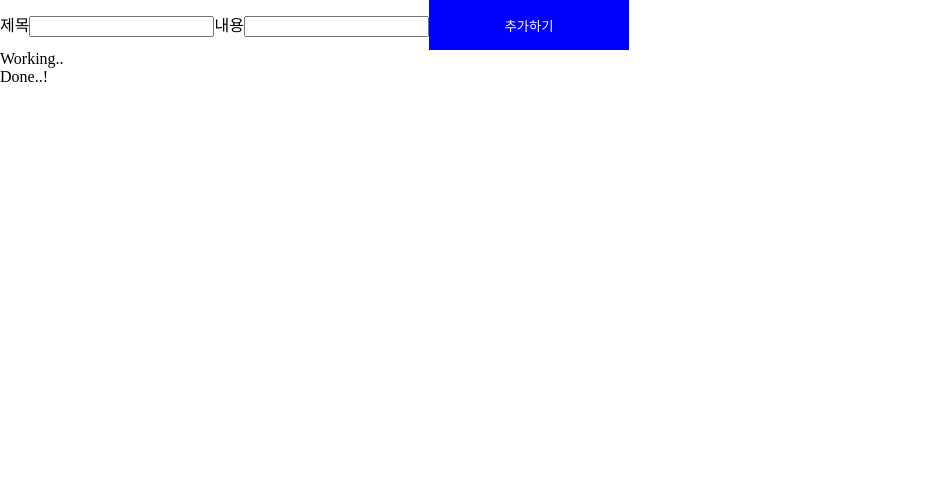
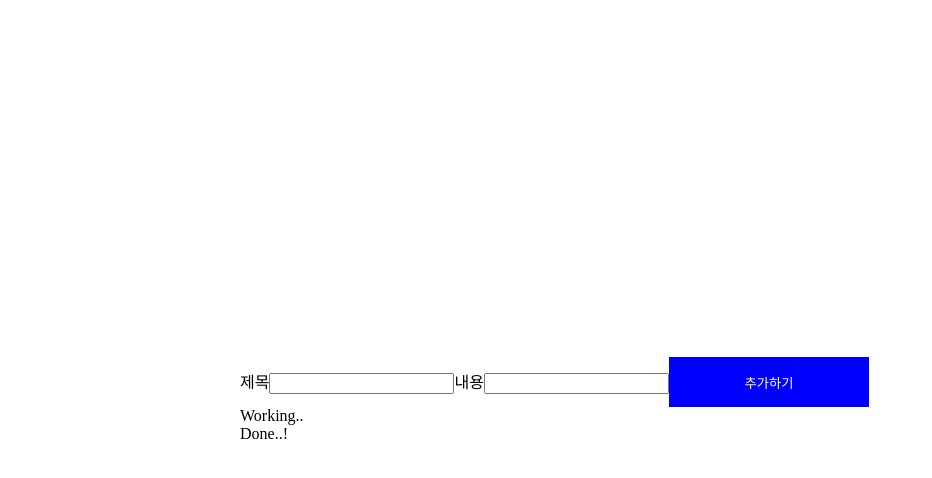
Before and after one commit to hb9901/to-do-list, a React (Vite) app: page / in a window 1280 px wide. Shown: the top 478 px of the page, without its empty margins (0-932 px from the left). Built offline with nearby package versions, Linux system fonts and the light colour scheme.

Commit message:
style: index.css 수정

```diff
--- a/src/index.css
+++ b/src/index.css
@@ -14,7 +14,10 @@
 } */
 
 body {
+  display: flex;
+  align-items: center;
+  justify-content: center;
+
   margin: 0;
-  display: flex;
-  place-items: center;
+  height: 100vh;
 }
```
